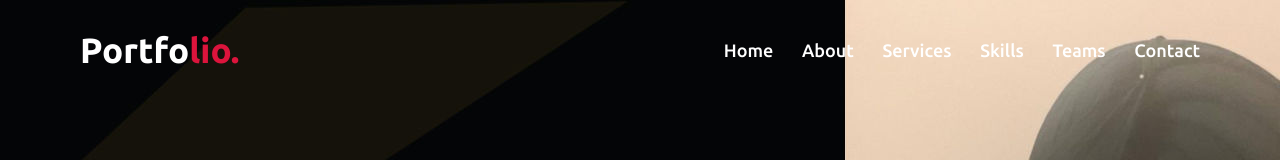
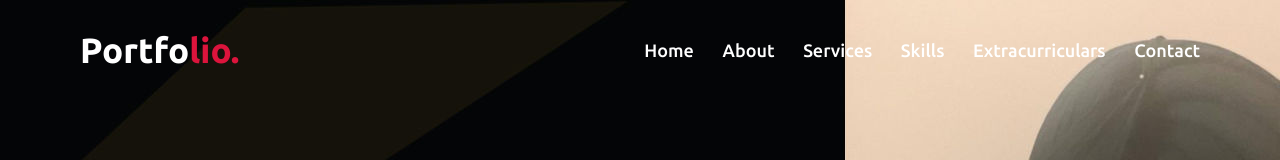
Before and after one commit to PRUBHTEJ/prubhtej.github.io, a plain HTML site: page index.html in a window 1280 px wide. Shown: the top 160 px of the page. Drawn offline with nearby package versions, Linux system fonts and the light colour scheme.

Commit message:
Edited the index.html file, updated the navbar

```diff
--- a/index.html
+++ b/index.html
@@ -25,7 +25,7 @@
                 <li><a href="#about" class="menu-btn">About</a></li>
                 <li><a href="#services" class="menu-btn">Services</a></li>
                 <li><a href="#skills" class="menu-btn">Skills</a></li>
-                <li><a href="#teams" class="menu-btn">Teams</a></li>
+                <li><a href="#teams" class="menu-btn">Extracurriculars</a></li>
                 <li><a href="#contact" class="menu-btn">Contact</a></li>
             </ul>
             <div class="menu-btn">
```
